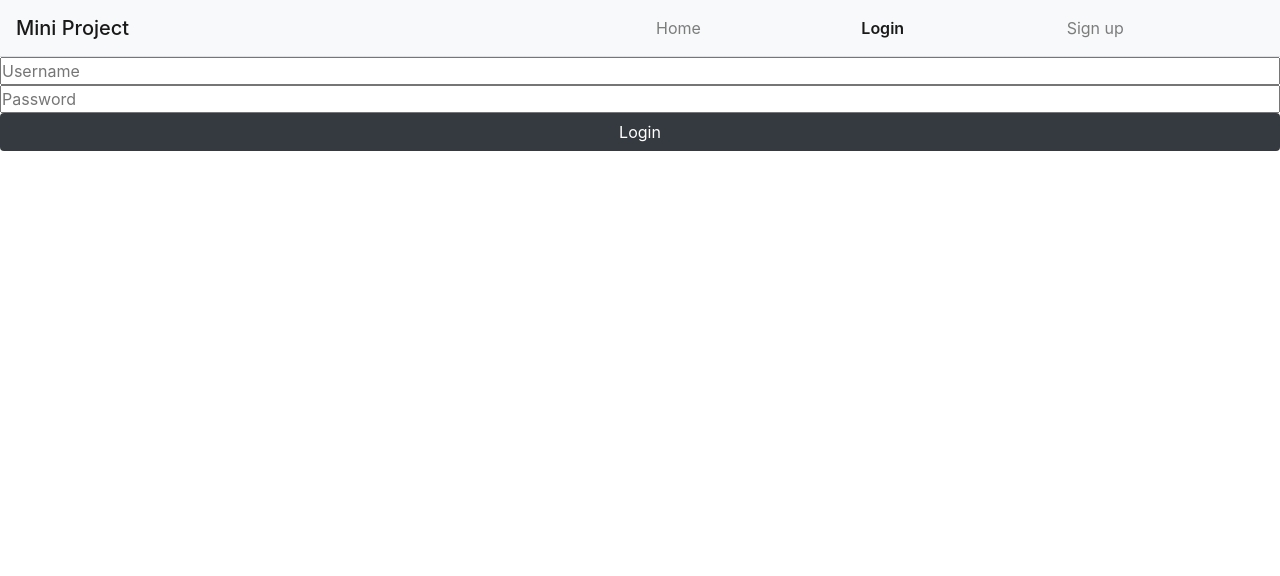
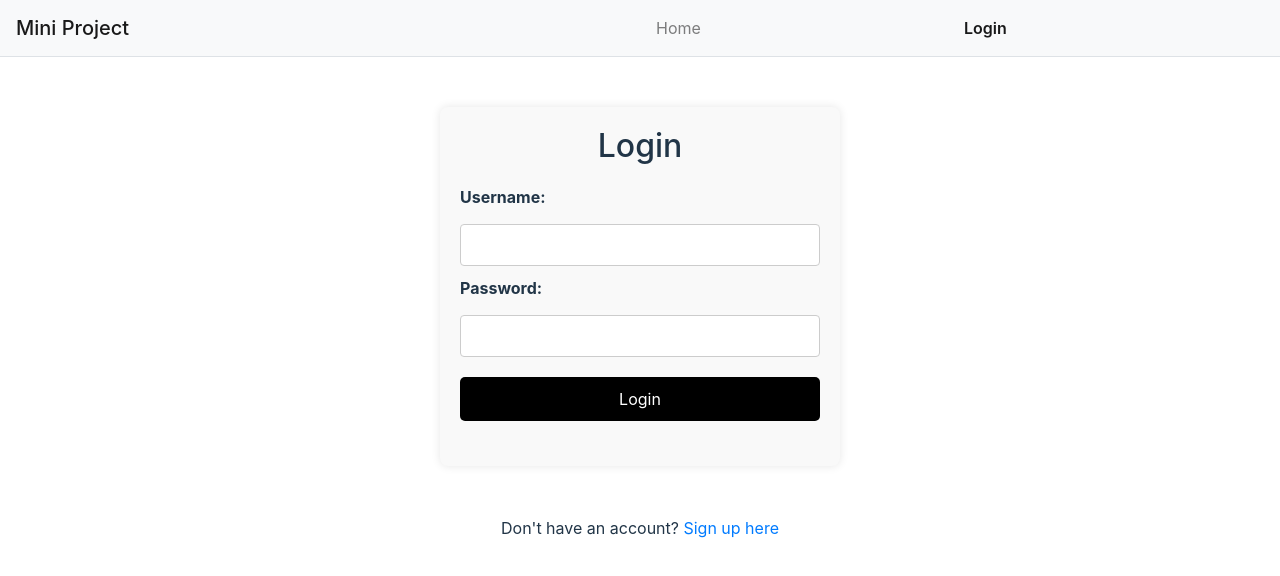
Before and after one commit to AlexanderStubMichelsen/DevDisplay.online-Frontend, a React (Vite) app: page /login in a window 1280 px wide. Shown: the top 576 px of the page. Built offline with nearby package versions, Linux system fonts and the light colour scheme.

Commit message:
Login and signup now on same tab
and login tab now removed from a user that is loggedin

```diff
--- a/src/components/Login.jsx
+++ b/src/components/Login.jsx
@@ -1,5 +1,5 @@
 import React, { useState, useEffect } from 'react';
-import '../App.css'; // Import the stylesheet
+import '../css/Login.css'; // Import the stylesheet
 import facade from '../util/apiFacade';
 import NavBar from '../components/NavBar.jsx';
 
@@ -55,17 +55,18 @@ const Login = ({ setIsLoggedIn }) => {
           </div>
         ) : (
           <form className='loginform' onSubmit={performLogin}>
+            <h2>Login</h2>
+            <label htmlFor="username">Username:</label>
             <input
               type="text"
-              placeholder="Username"
               id="username"
               value={loginCredentials.username}
               onChange={onChange}
               className='input'
             />
+            <label htmlFor="password">Password:</label>
             <input
               type="password"
-              placeholder="Password"
               id="password"
               value={loginCredentials.password}
               onChange={onChange}
@@ -75,6 +76,9 @@ const Login = ({ setIsLoggedIn }) => {
           </form>
         )}
       </div>
+      <div className='link'>
+        <p>Don't have an account? <a href="/signup">Sign up here</a></p>
+      </div>
     </>
   );
 };
--- a/src/components/NavBar.jsx
+++ b/src/components/NavBar.jsx
@@ -42,9 +42,11 @@ function NavBar() {
             <LinkContainer to="/" onClick={() => setExpanded(false)}>
               <Nav.Link>Home</Nav.Link>
             </LinkContainer>
+            {!isLoggedIn && (
             <LinkContainer to="/login" onClick={() => setExpanded(false)}>
               <Nav.Link>Login</Nav.Link>
             </LinkContainer>
+            )}
             {isLoggedIn && (
               <LinkContainer to="/images" onClick={() => setExpanded(false)}>
                 <Nav.Link>Images</Nav.Link>
@@ -53,11 +55,6 @@ function NavBar() {
             {userRoles.includes('user') && (
               <LinkContainer to="/savedImg" onClick={() => setExpanded(false)}>
                 <Nav.Link>Saved Images</Nav.Link>
-              </LinkContainer>
-            )}
-            {!isLoggedIn && (
-              <LinkContainer to="/signUp" onClick={() => setExpanded(false)}>
-                <Nav.Link>Sign up</Nav.Link>
               </LinkContainer>
             )}
             {userRoles.includes('admin') && (
--- a/src/components/SignUp.jsx
+++ b/src/components/SignUp.jsx
@@ -77,6 +77,9 @@ const SignupPage = () => {
           {successMessage && <p className="success">{successMessage}</p>}
         </form>
       </div>
+      <div className='link'>
+        <p>Don't have an account? <a href="/login">Login</a> here</p>
+      </div>
     </>
   );
 };
--- /dev/null
+++ b/src/css/Login.css
@@ -0,0 +1,115 @@
+/* Reset CSS */
+*,
+*::before,
+*::after {
+  box-sizing: border-box;
+  margin: 0;
+  padding: 0;
+}
+
+html, body {
+  width: 100%;
+  height: 100%;
+  margin: 0;
+  padding: 0;
+}
+
+body {
+  display: flex;
+  flex-direction: column;
+  width: 100%;
+}
+
+.login {
+    width: 100%;
+    max-width: 400px;
+    margin: 50px auto;
+    padding: 20px;
+    background-color: #f9f9f9;
+    box-shadow: 0 0 10px rgba(0, 0, 0, 0.1);
+    border-radius: 8px;
+}
+
+.login h2 {
+    margin-bottom: 20px;
+    text-align: center;
+  }
+
+.loginform {
+    margin-bottom: 15px;
+}
+
+.loginform label {
+    display: block;
+    margin-bottom: 5px;
+    font-weight: bold;
+}
+
+.input {
+    width: 100%;
+    padding: 10px;
+    margin: 10px 0;
+    border: 1px solid #ccc;
+    border-radius: 5px;
+}
+
+.input2 {
+    width: 100%;
+    padding: 10px;
+    margin: 10px 0;
+    border: 1px solid #ccc;
+    border-radius: 5px;
+}
+
+.btn {
+    width: 100%;
+    padding: 10px;
+    margin: 10px 0;
+    border: none;
+    border-radius: 5px;
+    background-color: black;
+    color: white;
+    cursor: pointer;
+}
+
+.link {
+    text-align: center;
+    margin-top: 10px;
+}
+
+.loginform label {
+    display: block;
+    margin-bottom: 5px;
+    font-weight: bold;
+  }
+
+.loginform input {
+    width: 100%;
+    padding: 8px;
+    border: 1px solid #ccc;
+    border-radius: 4px;
+  }
+
+  .error {
+    color: red;
+    font-size: 0.875em;
+  }
+
+  .success {
+    color: green;
+    font-size: 0.875em;
+  }
+
+  button {
+    width: 100%;
+    padding: 10px;
+    background-color: #343a40;
+    color: white;
+    border: none;
+    border-radius: 4px;
+    cursor: pointer;
+  }
+
+  button:hover {
+    background-color: grey;
+  }
```
Also changed, not shown: src/css/SignIn.css (deleted).
